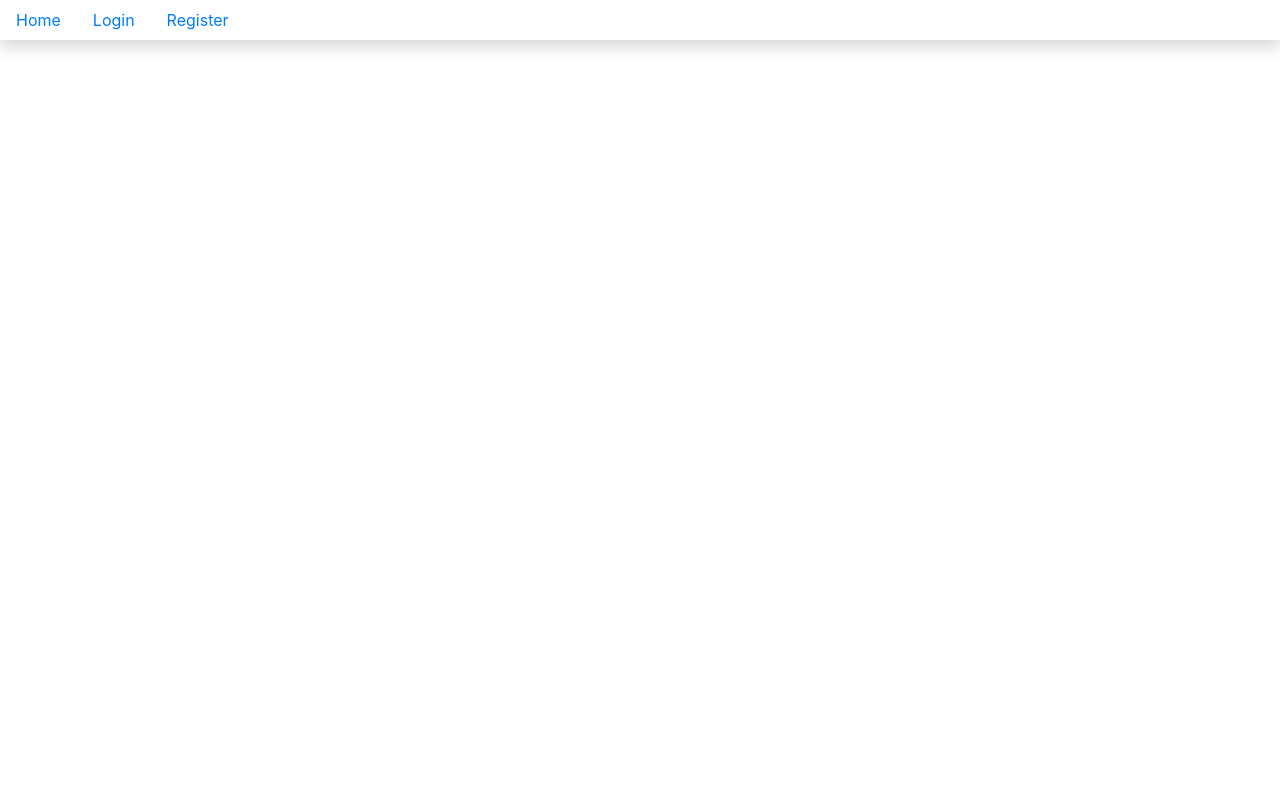
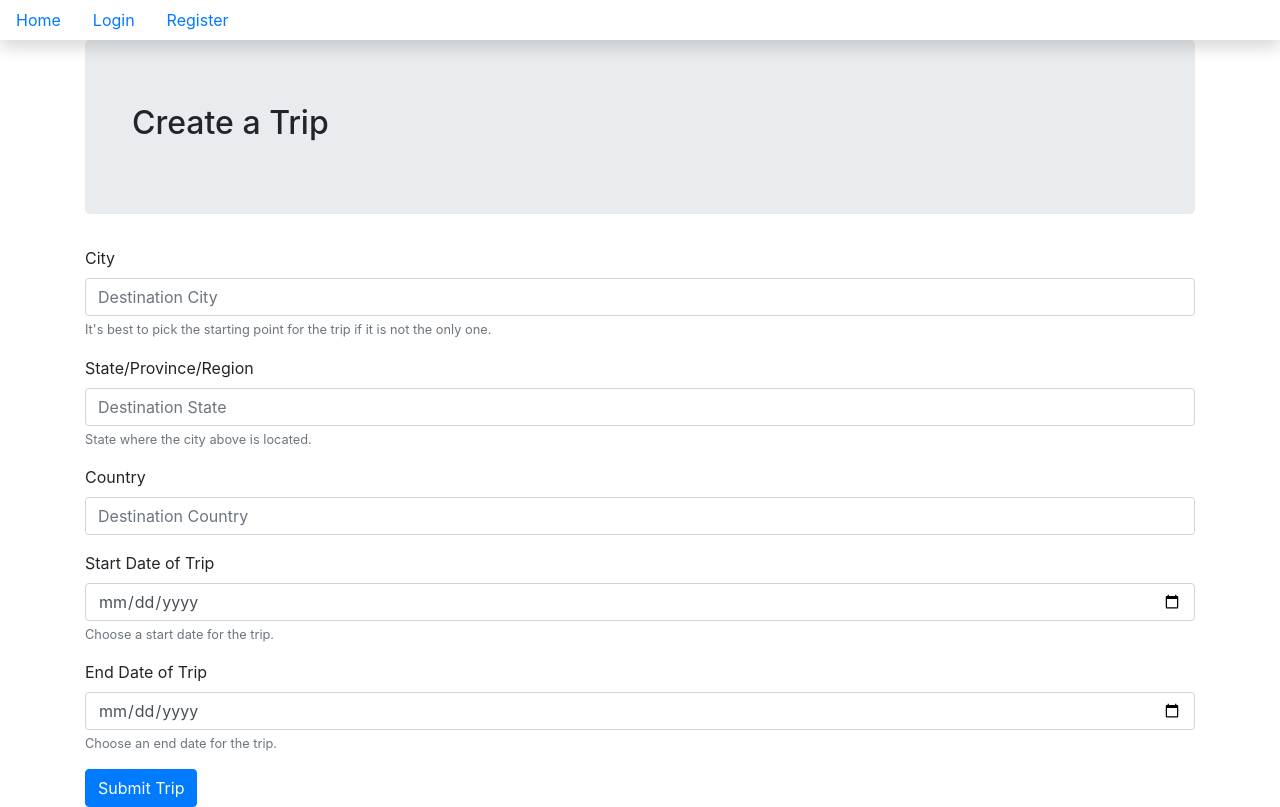
Before and after one commit to MurdockDM/Consilium, a React (Create React App) app: page /createtrip in a window 1280 px wide. Built offline with nearby package versions, Linux system fonts and the light colour scheme.

Commit message:
added create trip form to create trip and add entry to traveler_trip for who created the trip

```diff
--- a/src/components/ApplicationViews.js
+++ b/src/components/ApplicationViews.js
@@ -5,6 +5,7 @@ import Register from "./auth/Register"
 import Home from "./Home/Home"
 import Flights from "./Flight/Flights"
 import ActivitiesPage from "./Activity/ActivitiesPage"
+import CreateTripForm from "./Trip/CreateTripForm"
 import AccommodationsPage from "./Accommodation/AccommodationsPage"
 import TokenAuth from "../hooks/TokenAuth"
 
@@ -28,6 +29,10 @@ const ApplicationViews = () => {
                 return <ActivitiesPage isAuthenticated={TokenAuth.isAuthenticated} {...props} />
             }}
             />
+            <Route exact path="/createtrip" render={props => {
+                return <CreateTripForm isAuthenticated={TokenAuth.isAuthenticated} {...props} />
+            }}
+            />
             <Route exact path="/login" render={props => {
                 return <Login isAuthenticated={TokenAuth.isAuthenticated} {...props} />
             }}
--- a/src/components/Home/Home.js
+++ b/src/components/Home/Home.js
@@ -19,7 +19,9 @@ const Home = (props) => {
     const [yourTrips , setYourTrips] = useState([])
 
     const handleDeleteTrip = (id) => {
-        TravelerTripManager.deleteTrip(id).then(resp => {TravelerTripManager.getYourTrips().then(resp => setYourTrips(resp))})
+        TravelerTripManager.deleteTrip(id).then(()=> {
+            TravelerTripManager.getYourTrips().then(resp => setYourTrips(resp))
+            TripManager.getTripsGeneral().then(response => setCurrentTrips(response))})
     }
 
     const checkToken = sessionStorage.getItem("consilium_token")
@@ -43,7 +45,7 @@ const Home = (props) => {
                     <Container>
                         <h1>Consilium</h1>
                         <p>Plan out your next trip</p>
-                        <Button>Create Trip</Button>
+                        <Link to="/createtrip"><Button>Create Trip</Button></Link>
                     </Container>
                 </Jumbotron>
                 <Container>
--- /dev/null
+++ b/src/components/Trip/CreateTripForm.js
@@ -0,0 +1,100 @@
+import React, { useEffect, useState } from "react";
+import Form from 'react-bootstrap/Form'
+import FormControl from 'react-bootstrap/FormControl'
+import FormGroup from 'react-bootstrap/FormGroup'
+import FormText from 'react-bootstrap/FormText'
+import FormLabel from 'react-bootstrap/FormLabel'
+import Container from 'react-bootstrap/Container'
+import Jumbotron from 'react-bootstrap/Jumbotron'
+import Button from 'react-bootstrap/Button'
+import TripManager from '../../modules/TripManager'
+import TravelerTripManager from '../../modules/TravelerTripManager'
+
+
+const CreateTripForm = props => {
+
+    const [tripInfo, setTripInfo] = useState({city: "", state: "", country: "", start_date: "", end_date: "" })
+    // const [ownerTravelerTrip, setOwnerTravelerTrip] = useState({created_trip: true, trip_id: 0})
+
+    const handleSubmit = (evt) => {
+        evt.preventDefault()
+        TripManager.createNewTrip(tripInfo).then(resp => {
+            const ownerTravelerTrip = {created_trip: true, trip_id: parseInt(resp.id)}
+            return TravelerTripManager.createNewTravelerTripOwner(ownerTravelerTrip)
+        }).then(() => props.history.push("/"))
+    }
+
+    // const setTravelerTripInfo = () => {
+    //     const stateToChange = {...ownerTravelerTrip}
+    //     stateToChange.trip_id = createdId.id
+    // }
+
+    const handleChange = evt => {
+        const stateToChange = {...tripInfo}
+        stateToChange[evt.target.id] = evt.target.value
+        setTripInfo(stateToChange)
+    }
+
+    // useEffect(() => {
+    //     if (createdId.id !== 0) {
+    //     setTravelerTripInfo()}
+    // },[createdId])
+
+    // useEffect(() => {
+
+    //         TravelerTripManager.createNewTravelerTripOwner(ownerTravelerTrip)
+    // },[ownerTravelerTrip])
+
+    return(
+
+        <Container>
+            <Jumbotron>
+                <Container>
+                    <h2>Create a Trip</h2>
+                </Container>
+            </Jumbotron>
+            <Form onSubmit={handleSubmit} >
+                <FormGroup controlId="city">
+                    <FormLabel>City</FormLabel>
+                    <FormControl required type="text" onChange={handleChange} placeholder="Destination City" />
+                    <FormText className='text-muted'>
+                        It's best to pick the starting point for the trip if it is not the only one.
+                    </FormText>
+                </FormGroup>
+
+                <FormGroup controlId="state">
+                    <FormLabel>State/Province/Region</FormLabel>
+                    <FormControl required type="text" onChange={handleChange} placeholder="Destination State" />
+                    <FormText className='text-muted'>
+                        State where the city above is located.
+                    </FormText>
+                </FormGroup>
+
+                <FormGroup controlId="country">
+                    <FormLabel>Country</FormLabel>
+                    <FormControl required type="text" onChange={handleChange} placeholder="Destination Country" />
+                </FormGroup>
+
+                <FormGroup controlId="start_date">
+                    <FormLabel>Start Date of Trip</FormLabel>
+                    <FormControl required type="date" onChange={handleChange}/>
+                    <FormText className='text-muted'>
+                        Choose a start date for the trip.
+                    </FormText>
+                </FormGroup>
+
+                <FormGroup controlId="end_date">
+                    <FormLabel>End Date of Trip</FormLabel>
+                    <FormControl required type="date" onChange={handleChange}/>
+                    <FormText className='text-muted'>
+                        Choose an end date for the trip.
+                    </FormText>
+                </FormGroup>
+                <Button type='submit'>Submit Trip</Button>
+            </Form>
+        </Container>
+    )
+
+}
+
+export default CreateTripForm
--- a/src/components/Trip/YourTripHome.js
+++ b/src/components/Trip/YourTripHome.js
@@ -4,16 +4,7 @@ import Button from 'react-bootstrap/Button'
 
 const YourTripHome = (props) => {
 
-    const [tripId, setTripId ] = useState(0)
-
-    const findTripId = () => {
-        const foundId = parseInt(props.eachTravelerTrip.trip.url.slice(-1))
-        setTripId(foundId)
-    }
-
-    useEffect(() => {
-        findTripId()
-    },[])
+    const [tripId, setTripId ] = useState(props.eachTravelerTrip.trip_id)
 
 
     return (
--- a/src/modules/TravelerTripManager.js
+++ b/src/modules/TravelerTripManager.js
@@ -31,5 +31,17 @@ export default {
                 "Authorization": `Token ${token}`
         }})
 
+    },
+    createNewTravelerTripOwner(TravelerTrip) {
+        return fetch(`${url}/travelertrips`, {
+            "method": "POST",
+            "headers": {
+                "Content-Type": "application/json",
+                "Accept": "application/json",
+                "Authorization": `Token ${token}`
+            },
+            body: JSON.stringify(TravelerTrip)
+        })
+        .then(resp => resp.json())
     }
 }
--- a/src/modules/TripManager.js
+++ b/src/modules/TripManager.js
@@ -24,4 +24,16 @@ export default {
         })
         .then(resp => resp.json())
     },
+    createNewTrip(Trip) {
+        return fetch(`${url}/trips`, {
+            "method": "POST",
+            "headers": {
+                "Content-Type": "application/json",
+                "Accept": "application/json",
+                "Authorization": `Token ${token}`
+            },
+            body: JSON.stringify(Trip)
+        })
+        .then(resp => resp.json())
+    }
 }
```
